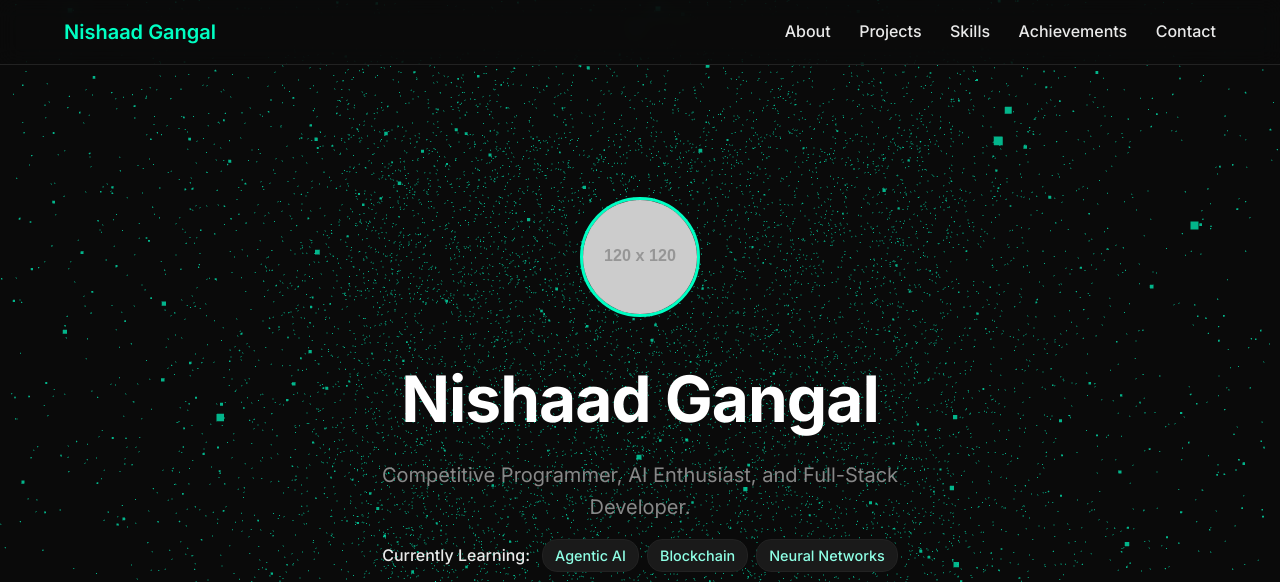
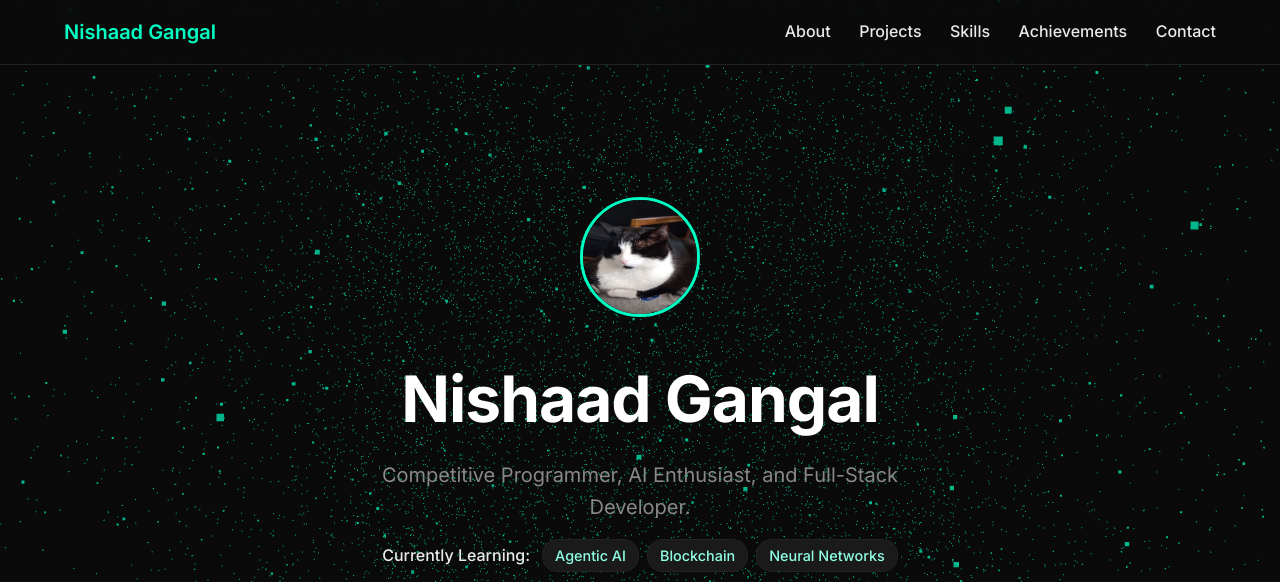
Before and after one commit to NishaadG/portfolio, a plain HTML site: page index.html in a window 1280 px wide. Shown: the top 582 px of the page. Drawn offline with nearby package versions, Linux system fonts and the light colour scheme; placeholder pictures from the web are drawn by us; animation ran at ten frames a second.

```diff
--- a/index.html
+++ b/index.html
@@ -39,7 +39,7 @@
     <!-- Home Section (The 3D Hero) -->
     <header id="home" class="hero-section">
         <div class="hero-content">
-            <img src="https://placehold.co/120x120/eeeeee/0d1117?text=NG" alt="Nishaad Gangal" class="profile-pic">
+            <img src="cat.jpg" alt="Nishaad Gangal" class="profile-pic">
             <h1 class="hero-title">Nishaad Gangal</h1>
             <!-- UPDATED: Subtitle reflects new focus -->
             <p class="hero-subtitle">
```
